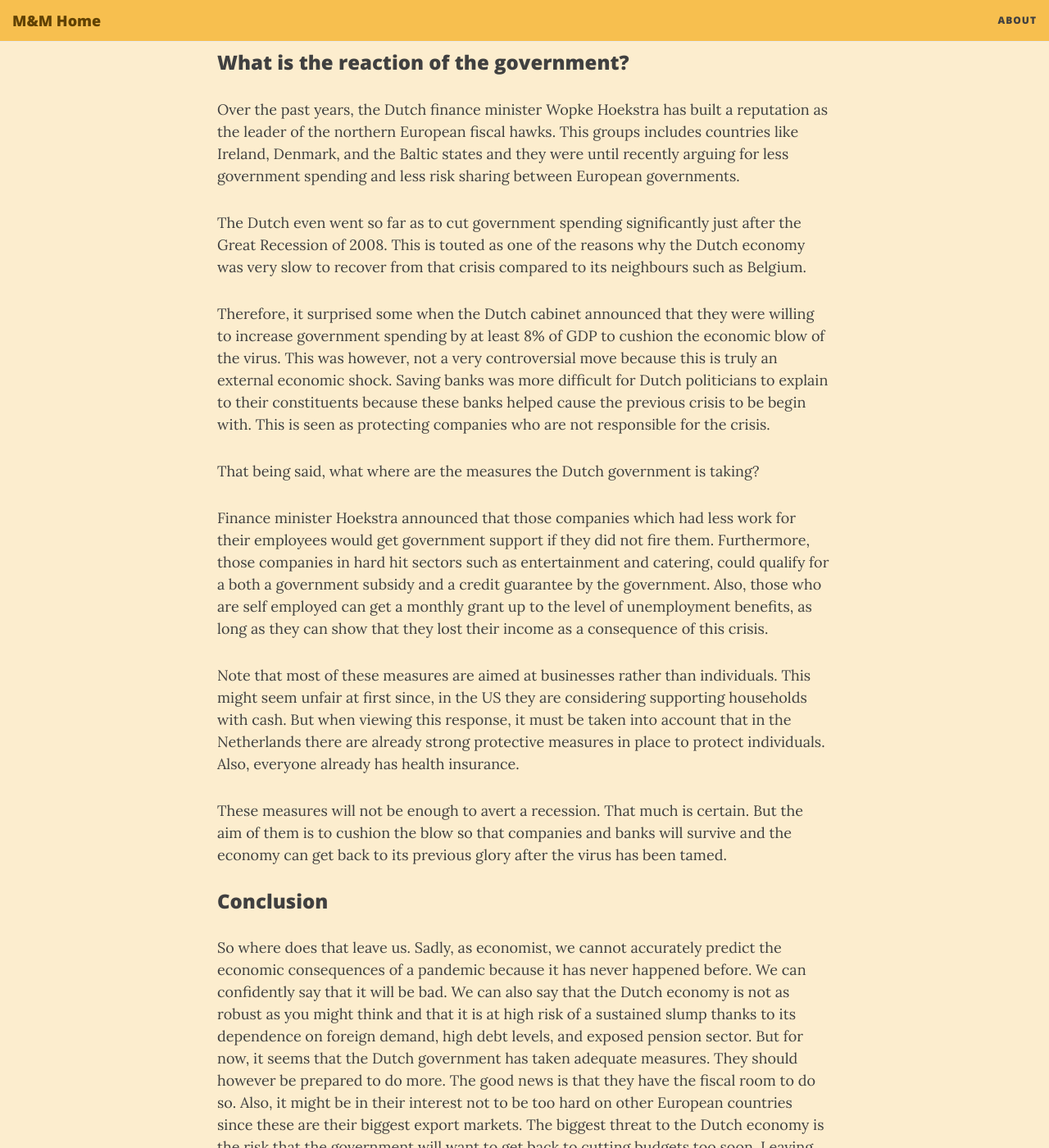
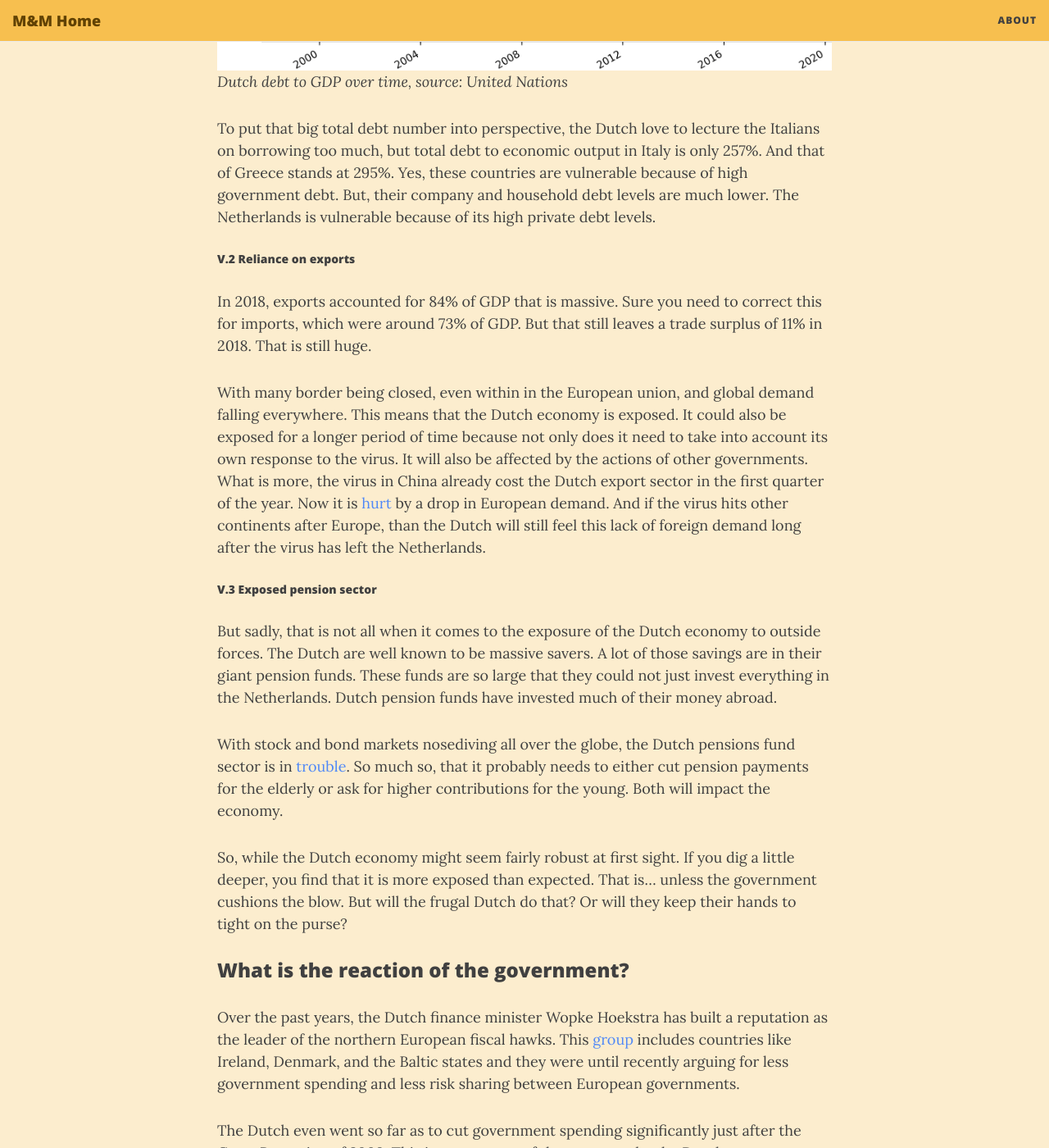
Before and after one commit to joerischasfoort/money-macro, a Jekyll site: the page built from _posts/2020-3-22-corona-vs-dutch-economy.md, in a window 1280 px wide and 1400 px high, scrolled down 4301 px. Shown: the whole window at 82% size. Built offline with Jekyll 4.4.1, drawn with Linux system fonts in a browser that asks for light colours; nearby versions of some CDN libraries; comment, search, counter and statistics services are not loaded; some of the changed text lies outside the part shown.

Commit message:
update Dutch econ impact blog

```diff
--- a/_posts/2020-3-22-corona-vs-dutch-economy.md
+++ b/_posts/2020-3-22-corona-vs-dutch-economy.md
@@ -11,13 +11,13 @@
 <iframe width="560" height="315" src="https://www.youtube.com/embed/JdtE0zP9P_Y" frameborder="0" allow="accelerometer; autoplay; encrypted-media; gyroscope; picture-in-picture" allowfullscreen></iframe>
 
 ### Introduction
-These last few years, the Dutch Finance ministry has built a reputation of being extremely conservative when it comes to spending. So, conservative, that cut government spending just after the recession of 2008, prolonging their economic recovery. However, with the covid-19 epidemic having reached Dutch shores, the Dutch have announced sweeping government spending plans to cushion the blow. Is this economic crisis different than the last and can the Dutch economy withstand it? Or is it more vulnerable than we think?
+These last few years, the Dutch Finance ministry has built a reputation of being extremely conservative when it comes to spending. So, conservative, that it cut government spending just after the recession of 2008, prolonging their [economic slump](https://www.reuters.com/article/us-dutch-economy/the-dutch-europes-apostles-of-austerity-feel-the-economic-pain-idUSBRE97F07F20130816). However, with the covid-19 epidemic having reached Dutch shores, the Dutch have announced sweeping [government spending plans](https://think.ing.com/snaps/the-netherlands-second-economic-policy-response-to-corona-sizeable/) to cushion the blow. Is this economic crisis different than the last and can the Dutch economy withstand it? Or is it more vulnerable than we think?
 
 The economic crisis that will follow the coronavirus outbreak is really nothing like the previous large economic crisis. Our current crisis is the consequence of an external shock. This is economist speak for, an event that happened outside of the economic system. In this case, the external shock is the outbreak of the virus. On the other hand, the last economic crisis was a consequence of a massive debt and asset price bubble that popped, an internal shock.
 
 What is also unique about the Covid-19 virus shock is that it hits economic supply and demand simultaneously. What do I mean by that? On the one hand, it means that the supply of goods and services will decrease. For example, think about all of those cancelled parties, events, and flights. On the other hand, it means that the demand for goods and services will also decrease. Think about all those people isolating themselves, no longer visiting restaurants, and no longer wanting to travel, even if they could.
 
-The Dutch economy will certainly take a big hit. But how much? Nobody knows for sure. But prominent economists, estimate that for virus hit countries, like the Netherlands, economic output could shrink by 7-10 percent this year. These are optimistic forecasts. They assume that the economy will fully recover after being in lockdown for a couple of months. This is only possible if firms and banks will survive the crisis. If enough of them go belly up, it might take a long time for the economy to recover.
+The Dutch economy will certainly take a big hit. But how much? Nobody knows for sure. But prominent economists, estimate that for virus hit countries, like the Netherlands, economic output could shrink by [7](http://gabriel-zucman.eu/files/coronavirus.pdf)-[10](https://www.ft.com/content/9963f71e-67b2-11ea-800d-da70cff6e4d3) percent this year. These are optimistic forecasts. They assume that the economy will fully recover after being in lockdown for a couple of months. This is only possible if firms and banks will survive the crisis. If enough of them go belly up, it might take a long time for the economy to recover.
 
 Now, this is the general case. But what about the Dutch case? How vulnerable is the Dutch economy?
 
@@ -29,15 +29,17 @@
 ##### S.1 Low government debt
 The first strength is a consequence of the Dutch attitude towards government debt that I mentioned earlier. Current government debt, in relation to the size of the economy is about 52%. This is well below the 60% guideline of the European commission and is considerably lower than a country like Italy who has a government debt of 134%.
 
-While there are now many economists that do not consider higher government debt levels a problem per se, the government debt level is very important in the context of the Eurozone. The reason is that these countries do not have the complete and full backing of their own central bank. Rather, they have to rely on the European central bank. As a consequence, private investors are not always willing to lend to European governments at the same interest rate. If you have not done so already, check out my previous video on this very topic.
+![png](../img/gov_debt_to_gdp.png)
+
+While there are now many economists that do not consider higher government debt levels a problem per se, the government debt level is very important in the context of the Eurozone. The reason is that these countries do not have the complete and full backing of their own central bank. Rather, they have to rely on the European central bank. As a consequence, private investors are not always willing to lend to European governments at the same interest rate. If you have not done so already, check out my previous [blog](http://www.moneymacro.rocks/2020-03-16-covid-19-euro-crisis/) on this very topic.
 
 That being said, for the Dutch economy, its low government debt levels are a strength. It means that interest rates are relatively low and there is lots of room for increased government spending.
 
 ##### S.2 Competitiveness
-Another advantage of the Dutch economy is its competitiveness. In fact, the World Economic Forum ranked it the 4th most competitive economy on earth in its 2019 ranking. It went into the current crisis with record low unemployment and relatively low income inequality (meaning people have some buffers) . A well educated population (making it easier to work from home). And an extremely productive local farming community, making food shortages as a consequence of border closures very unlikely.
+Another advantage of the Dutch economy is its competitiveness. In fact, the World Economic Forum ranked it the 4th most competitive economy on earth in its [2019 ranking](https://www.weforum.org/reports/how-to-end-a-decade-of-lost-productivity-growth). It went into the current crisis with record low unemployment and relatively low income inequality (meaning people have some buffers) and a well educated population (making it easier to work from home). Furthermore, it has an [extremely productive](https://www.nationalgeographic.com/magazine/2017/09/holland-agriculture-sustainable-farming/) local farming community, making food shortages as a consequence of border closures very unlikely.
 
 ##### S.3 Strong social safety nets
-But that is not all, yes the economy is highly competitive, but it also has relatively generous safety nets for those who will be hit by this crisis. In the Netherlands, everyone has basic health insurance because it is required by law. Furthermore, employees have some protection against being fired without good cause. And finally, there are fairly generous unemployment benefits.
+But that is not all, yes the economy is highly competitive, but it also has relatively generous [safety nets](https://www.zorgverzekering.org/eng/general-information/social-security-in-the-netherlands/) for those who will be hit by this crisis. In the Netherlands, everyone has basic health insurance because it is required by law. Furthermore, employees have some protection against being fired without good cause. And finally, there are fairly generous unemployment benefits.
 
 Based on all of that, you might think that the Dutch economy is one of the most well prepared to deal with the economic fallout of this virus. But, there are some significant vulnerabilities that not many people know about.
 
@@ -47,37 +49,40 @@
 
 If, we consider the total debt of the Dutch economy we get a completely different percentage. Total debt to economic output was a whopping 325% in the second quarter of 2019. At that time government debt was still 59%, company debt was 165% and household debt was 101%.
 
+![png](../img/dutch_debt.png)
+*Dutch debt to GDP over time, source: United Nations*
+
 To put that big total debt number into perspective, the Dutch love to lecture the Italians on borrowing too much, but total debt to economic output in Italy is only 257%. And that of Greece stands at 295%. Yes, these countries are vulnerable because of high government debt. But, their company and household debt levels are much lower. The Netherlands is vulnerable because of its high private debt levels.
 
 ##### V.2 Reliance on exports
 In 2018, exports accounted for 84% of GDP that is massive. Sure you need to correct this for imports, which were around 73% of GDP. But that still leaves a trade surplus of 11% in 2018. That is still huge.
 
-With many border being closed, even within in the European union, and global demand falling everywhere. This means that the Dutch economy is exposed. It could also be exposed for a longer period of time because not only does it need to take into account its own response to the virus. It will also be affected by the actions of other governments. What is more, the virus in China already cost the Dutch export sector in the first quarter of the year. Now it is hurt by a drop in European demand. And if the virus hits other continents after Europe, than the Dutch will still feel this lack of foreign demand long after the virus has left the Netherlands.
+With many border being closed, even within in the European union, and global demand falling everywhere. This means that the Dutch economy is exposed. It could also be exposed for a longer period of time because not only does it need to take into account its own response to the virus. It will also be affected by the actions of other governments. What is more, the virus in China already cost the Dutch export sector in the first quarter of the year. Now it is [hurt](https://www.wsj.com/articles/china-shipping-exports-rebound-just-as-western-ports-cope-with-coronavirus-downturn-11584647486) by a drop in European demand. And if the virus hits other continents after Europe, than the Dutch will still feel this lack of foreign demand long after the virus has left the Netherlands.
 
 ##### V.3 Exposed pension sector
-But sadly, that isn’t all when it comes to the exposure of the Dutch economy to outside forces. The Dutch are well known to be massive savers. A lot of those savings are in their giant pension funds. These funds are so large that they could not just invest everything in the Netherlands. Dutch pension funds have invested much of their money abroad.
+But sadly, that is not all when it comes to the exposure of the Dutch economy to outside forces. The Dutch are well known to be massive savers. A lot of those savings are in their giant pension funds. These funds are so large that they could not just invest everything in the Netherlands. Dutch pension funds have invested much of their money abroad.
 
-With stock and bond markets nosediving all over the globe, the Dutch pensions fund sector is in trouble. So much so, that it probably needs to either cut pension payments for the elderly or ask for higher contributions for the young. Both will impact the economy.
+With stock and bond markets nosediving all over the globe, the Dutch pensions fund sector is in [trouble](https://www.cnbc.com/2020/03/16/reuters-america-coronavirus-pushes-big-dutch-funds-back-toward-pension-cuts.html). So much so, that it probably needs to either cut pension payments for the elderly or ask for higher contributions for the young. Both will impact the economy.
 
 So, while the Dutch economy might seem fairly robust at first sight. If you dig a little deeper, you find that it is more exposed than expected. That is… unless the government cushions the blow. But will the frugal Dutch do that? Or will they keep their hands to tight on the purse?
 
 ### What is the reaction of the government?
-Over the past years, the Dutch finance minister Wopke Hoekstra has built a reputation as the leader of the northern European fiscal hawks. This groups includes countries like Ireland, Denmark, and the Baltic states and they were until recently arguing for less government spending and less risk sharing between European governments.
+Over the past years, the Dutch finance minister Wopke Hoekstra has built a reputation as the leader of the northern European fiscal hawks. This [group](https://en.wikipedia.org/wiki/New_Hanseatic_League) includes countries like Ireland, Denmark, and the Baltic states and they were until recently arguing for less government spending and less risk sharing between European governments.
 
-The Dutch even went so far as to cut government spending significantly just after the Great Recession of 2008. This is touted as one of the reasons why the Dutch economy was very slow to recover from that crisis compared to its neighbours such as Belgium.
+The Dutch even went so far as to cut government spending significantly just after the Great Recession of 2008. This is [seen](https://ftalphaville.ft.com/2016/06/16/2166258/why-is-the-netherlands-doing-so-badly/) as one of the reasons why the Dutch economy was very slow to recover from that crisis compared to its neighbours such as Belgium.
 
 Therefore, it surprised some when the Dutch cabinet announced that they were willing to increase government spending by at least 8% of GDP to cushion the economic blow of the virus. This was however, not a very controversial move because this is truly an external economic shock. Saving banks was more difficult for Dutch politicians to explain to their constituents because these banks helped cause the previous crisis to be begin with. This is seen as protecting companies who are not responsible for the crisis.
 
 That being said, what where are the measures the Dutch government is taking?
 
-Finance minister Hoekstra announced that those companies which had less work for their employees would get government support if they did not fire them. Furthermore, those companies in hard hit sectors such as entertainment and catering, could qualify for a both a government subsidy and a credit guarantee by the government. Also, those who are self employed can get a monthly grant up to the level of unemployment benefits, as long as they can show that they lost their income as a consequence of this crisis.
+Finance minister Hoekstra [announced](https://think.ing.com/snaps/the-netherlands-targeted-economic-policy-response-to-coronavirus/) that those companies which had less work for their employees would get government support if they did not fire them. Furthermore, those companies in hard hit sectors such as entertainment and catering, could qualify for a both a government subsidy and a credit guarantee by the government. Also, those who are self employed can get a monthly grant up to the level of unemployment benefits, as long as they can show that they lost their income as a consequence of this crisis.
 
 Note that most of these measures are aimed at businesses rather than individuals. This might seem unfair at first since, in the US they are considering supporting households with cash. But when viewing this response, it must be taken into account that in the Netherlands there are already strong protective measures in place to protect individuals. Also, everyone already has health insurance.
 
 These measures will not be enough to avert a recession. That much is certain. But the aim of them is to cushion the blow so that companies and banks will survive and the economy can get back to its previous glory after the virus has been tamed.
 
 ### Conclusion
-So where does that leave us. Sadly, as economist, we cannot accurately predict the economic consequences of a pandemic because it has never happened before. We can confidently say that it will be bad. We can also say that the Dutch economy is not as robust as you might think and that it is at high risk of a sustained slump thanks to its dependence on foreign demand, high debt levels, and exposed pension sector. But for now, it seems that the Dutch government has taken adequate measures. They should however be prepared to do more. The good news is that they have the fiscal room to do so. Also, it might be in their interest not to be too hard on other European countries since these are their biggest export markets. The biggest threat to the Dutch economy is the risk that the government will want to get back to cutting budgets too soon. Leaving the economy slow to recover, just like the last time.
+So where does that leave us. Sadly, as economist, we cannot accurately predict the economic consequences of a pandemic because it has never happened before (sure it happened a very [long time ago](https://www.stlouisfed.org/~/media/files/pdfs/community-development/research-reports/pandemic_flu_report.pdf), but the structure of the global economy was very different then). We can confidently say that it will be bad. We can also say that the Dutch economy is not as robust as you might think and that it is at high risk of a sustained slump thanks to its dependence on foreign demand, high debt levels, and exposed pension sector. But for now, it seems that the Dutch government has taken adequate measures. They should however be prepared to do more. The good news is that they have the fiscal room to do so. Also, it might be in their interest not to be too hard on other European countries since these are their biggest export markets. The biggest threat to the Dutch economy is the risk that the government will want to get back to cutting budgets too soon. Leaving the economy slow to recover, just like the last time.
 
 
 *Written by Joeri Schasfoort*
```
Also changed, not shown: img/dutch_debt.png (added), img/gov_debt_to_gdp.png (added).
